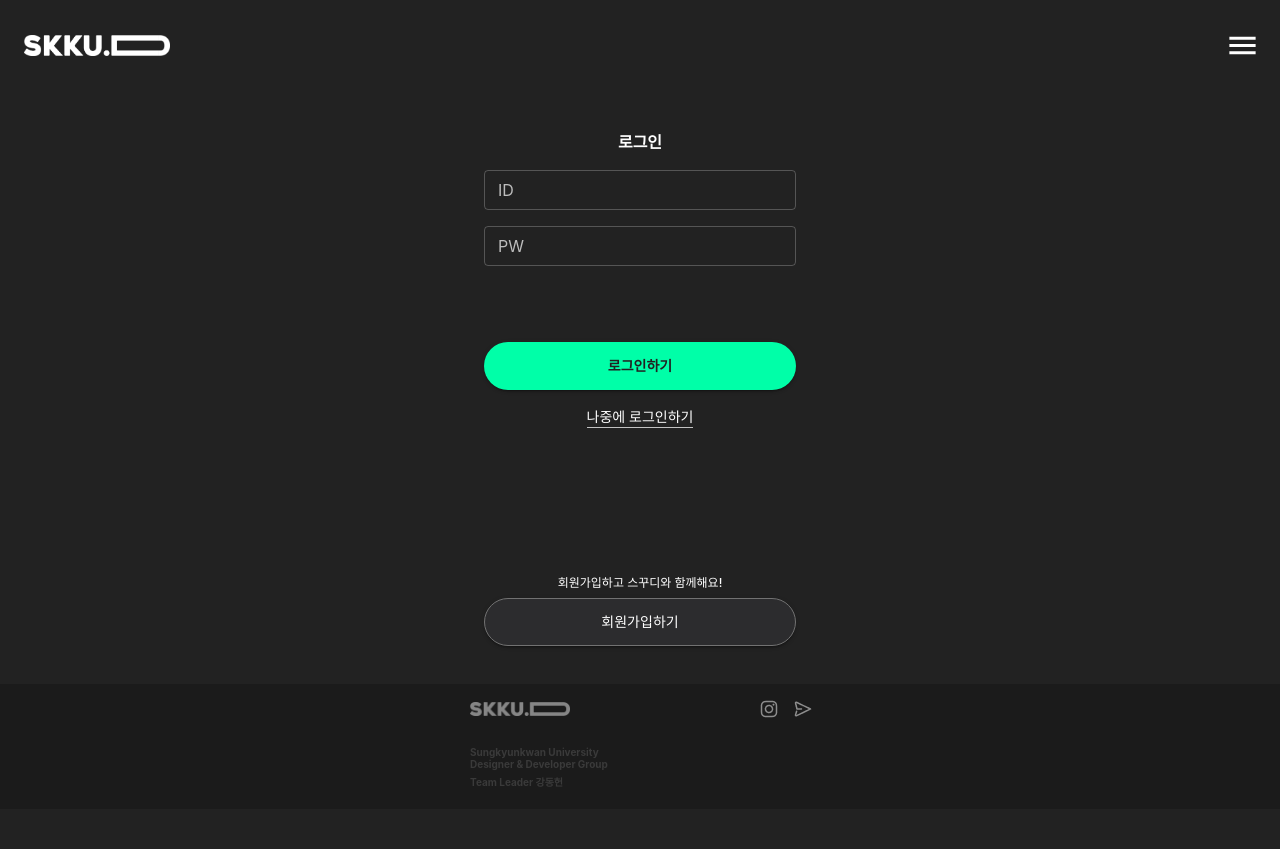
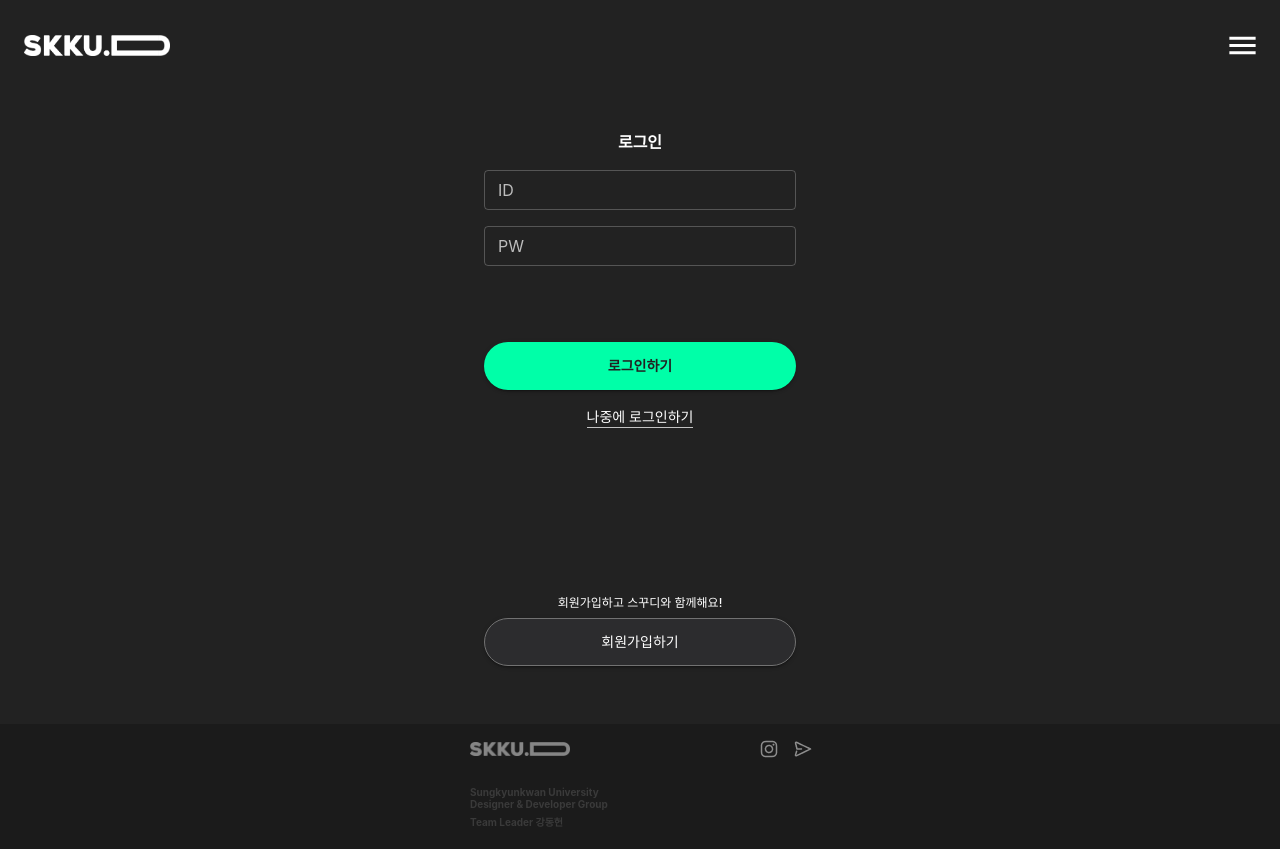
Before and after one commit to SKKUD/skkud-frontend, a React (Create React App) app: page /login in a window 1280 px wide. Before the commit the page ends 809 px from the top, so only its background shows below. Built offline with nearby package versions, Linux system fonts and the light colour scheme; no server answers; a web font is replaced by a local one.

Commit message:
fix loginpage

```diff
--- a/src/components/Main/member/CreateUserBtn.jsx
+++ b/src/components/Main/member/CreateUserBtn.jsx
@@ -19,7 +19,7 @@ export default function CreateUserBtn() {
         >
             <div
                 style={{
-                    marginTop: '130px',
+                    marginTop: '150px',
                     fontSize: '0.75rem',
                     fontWeight: '500',
                     marginBottom: '6px'
--- a/src/pages/ApplicationForm.jsx
+++ b/src/pages/ApplicationForm.jsx
@@ -119,6 +119,7 @@ export default function ApplicationForm() {
                                     id="firstForm"
                                     style={{
                                         width: '100%',
+                                        maxWidth: '500px',
                                         display: 'flex',
                                         flexDirection: 'column',
                                         alignItems: 'center'
@@ -282,6 +283,8 @@ export default function ApplicationForm() {
                             <div
                                 id="secondForm"
                                 style={{
+                                    width: '100%',
+                                    maxWidth: '500px',
                                     marginTop: '30px',
                                     display: 'flex',
                                     flexDirection: 'column',
--- a/src/pages/Login.jsx
+++ b/src/pages/Login.jsx
@@ -95,7 +95,7 @@ export default function Login() {
                             flexDirection: 'column',
                             alignItems: 'center',
                             marginTop: '80px',
-                            marginBottom: '30px',
+                            marginBottom: '50px',
                             '& > :not(style)': { m: 1 }
                         }}
                     >
```
